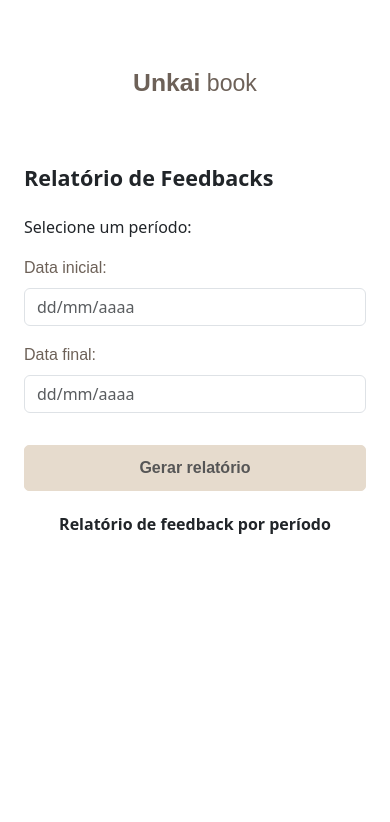
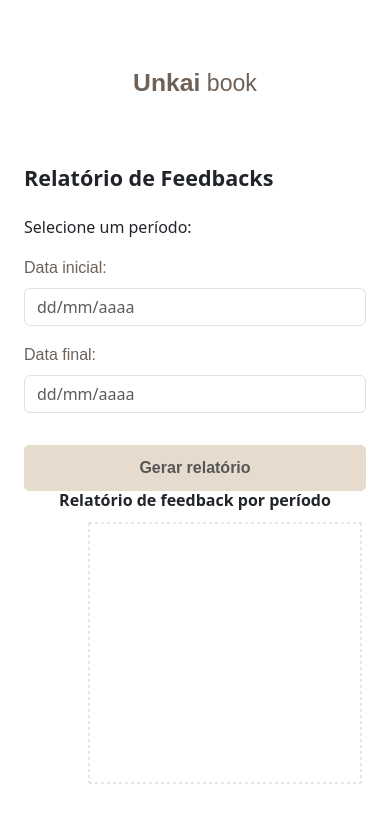
Before and after one commit to AgdaSilvap/front-dw-les, a React (Vite) app: page /front-dw-les/list-feedbacks in a window 390 px wide. Shown: the top 822 px of the page. Built offline with nearby package versions, Linux system fonts and the light colour scheme.

Commit message:
fix: adjust layout of feedback report chart for better responsiveness

```diff
--- a/src/pages/ListFeedbacksPeriod.tsx
+++ b/src/pages/ListFeedbacksPeriod.tsx
@@ -123,10 +123,9 @@
         </div>
 
         {/* Gráfico */}
-        <div className="col-12 col-md-7 mt-4 d-flex flex-column align-items-center justify-content-center">
+        <div className="col-12 col-md-7">
           <h6 className="fw-semibold text-center">Relatório de feedback por período</h6>
-
-          <div className="w-100 d-flex justify-content-center align-items-center">
+          <div style={{ width: '100%', height: 300 }}>
             <ResponsiveContainer>
               <BarChart data={chartData}>
                 <CartesianGrid strokeDasharray="3 3" />
@@ -134,6 +133,7 @@
                 <YAxis />
                 <Tooltip />
                 <Bar dataKey="quantidade" fill="#e0d5c6" barSize={50} />
+
               </BarChart>
             </ResponsiveContainer>
           </div>
```
